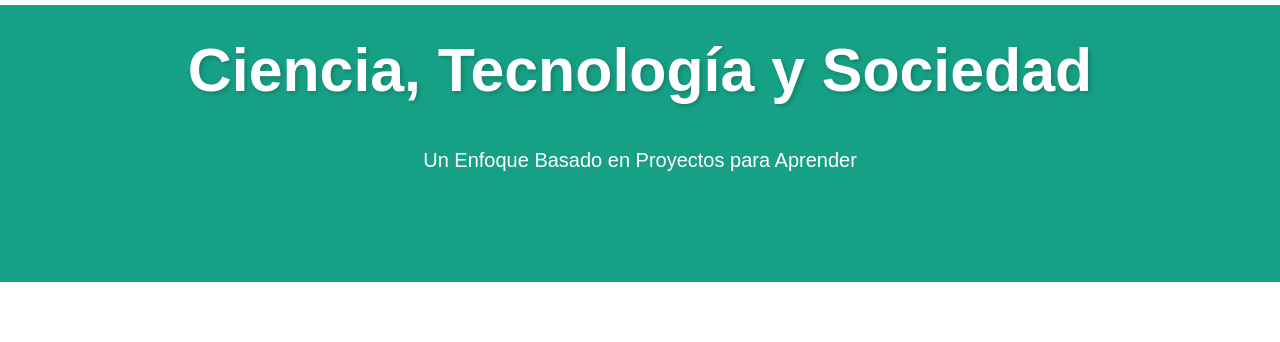
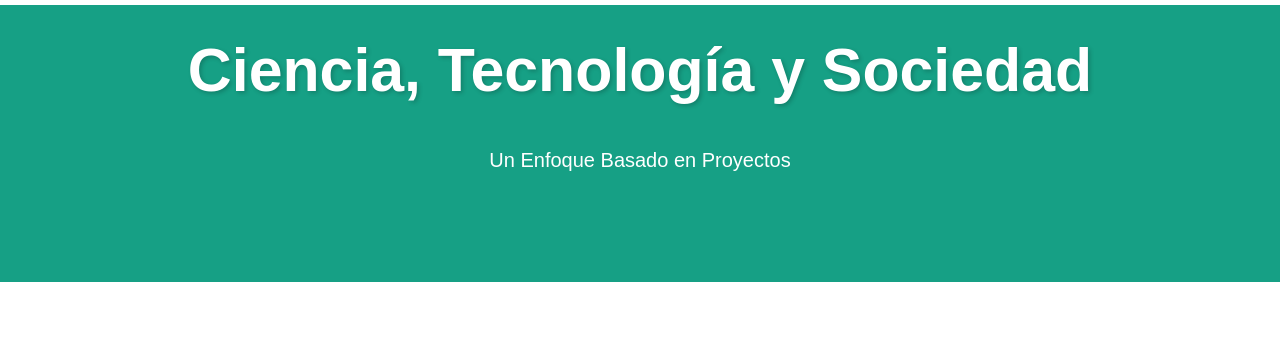
Before and after one commit to MathUPTC/MathApp, a Flask app: page / in a window 1280 px wide. Shown: the part 50-392 px from the top of the page. Run offline with Flask 3, Linux system fonts and the light colour scheme; some libraries are stand-ins or nearby versions.

Commit message:
subtitulo no dinamico

```diff
--- a/app/app.py
+++ b/app/app.py
@@ -1,7 +1,6 @@
 from flask import Flask, render_template
 import os
 import shutil
-
 
 app = Flask(__name__)
 
@@ -30,5 +29,6 @@ def recursos():
 def sociedad():
     return render_template('sociedad.html')
 
+
 if __name__ == '__main__':
     app.run(debug=True)
--- a/app/templates/base.html
+++ b/app/templates/base.html
@@ -15,7 +15,7 @@
 
 <div class="title-container">
     <h1 class="mt-4">Ciencia, Tecnología y Sociedad</h1>
-    <h2 id="dynamic-subtitle">Un Enfoque Basado en Proyectos para Aprender</h2>
+    <h2>Un Enfoque Basado en Proyectos</h2>
 </div>
 
 <nav class="navbar navbar-expand-lg navbar-light bg-light">
--- a/requirements.txt
+++ b/requirements.txt
@@ -5,5 +5,5 @@ Flask==3.0.3
 itsdangerous==2.2.0
 Jinja2==3.1.4
 MarkupSafe==3.0.2
+packaging==24.2
 Werkzeug==3.0.4
-gunicorn ==23.0.0
```
